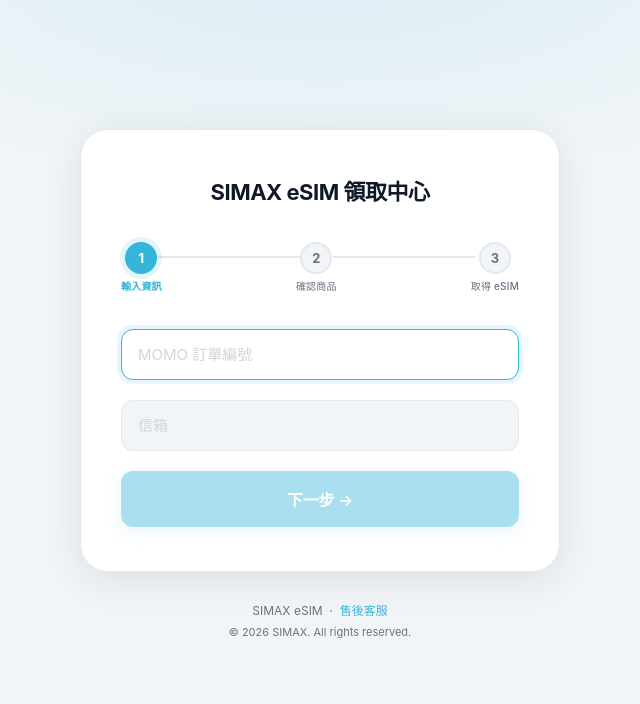
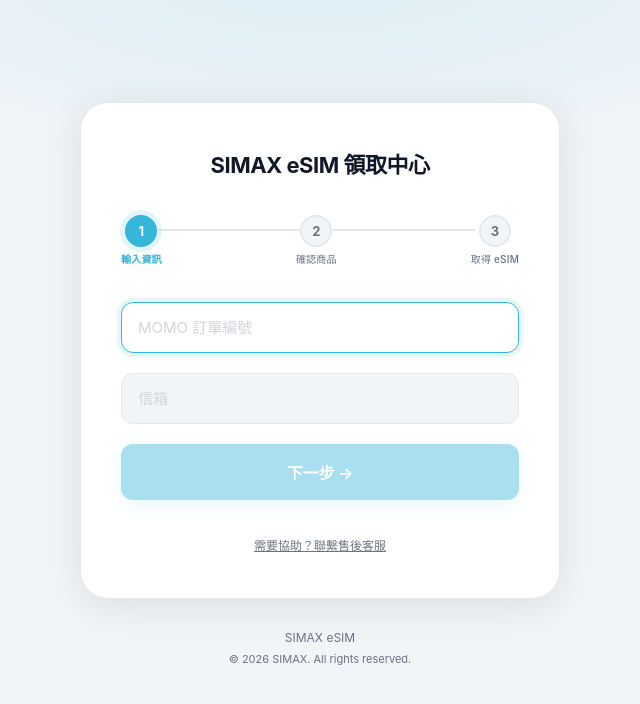
Before and after one commit to lemengsim/simax-claim-frontend, a Next.js app: page / in a window 1280 px wide. Shown: the top 704 px of the page, without its empty margins (320-960 px from the left). Built offline with nearby package versions, Linux system fonts and the light colour scheme.

Commit message:
v2.20.0 | 2026-05-15 | 所有步驟加客服連結；移除 Footer 客服按鈕

```diff
--- a/pages/index.js
+++ b/pages/index.js
@@ -1,7 +1,8 @@
 /**
  * 檔案：pages/index.js
- * 模組：SIMAX eSIM 領取中心前台（v2.19 — 二次領取多件展開修正）
+ * 模組：SIMAX eSIM 領取中心前台（v2.20 — 所有步驟顯示客服連結；移除 Footer 客服按鈕）
  *
+ * # v2.20.0 | 2026-05-15 | Step 1/2/3 統一顯示「需要協助？聯繫售後客服」；移除 Footer 客服按鈕
  * # v2.19.0 | 2026-05-15 | 二次領取：展開 JSON 陣列格式 qr_code_data，多件正確顯示 Step 2
  * # v2.18.0 | 2026-05-15 | 啟用碼/訂單編號改為點擊整列複製；移除複製按鈕
  * # v2.17.0 | 2026-05-15 | 二次領取：verify 回傳 existingItems 時跳過 PIN 直接顯示 QR；Step 3 加客服連結
@@ -601,6 +602,16 @@
                 }
               </button>
 
+              <div style={{ textAlign: 'center', marginTop: 14 }}>
+                <button
+                  type="button"
+                  onClick={() => { setShowCsModal(true); setCsCopied(false); }}
+                  style={{ background: 'none', border: 'none', padding: 0, color: 'var(--muted)', fontSize: 12, cursor: 'pointer', textDecoration: 'underline' }}
+                >
+                  需要協助？聯繫售後客服
+                </button>
+              </div>
+
             </form>
           )}
 
@@ -657,6 +668,16 @@
                 ← 回上一頁
               </button>
 
+              <div style={{ textAlign: 'center', marginTop: 14 }}>
+                <button
+                  type="button"
+                  onClick={() => { setShowCsModal(true); setCsCopied(false); }}
+                  style={{ background: 'none', border: 'none', padding: 0, color: 'var(--muted)', fontSize: 12, cursor: 'pointer', textDecoration: 'underline' }}
+                >
+                  需要協助？聯繫售後客服
+                </button>
+              </div>
+
             </form>
           )}
 
@@ -685,6 +706,15 @@
                   onClick={handleReset}
                 >
                   回首頁
+                </button>
+              </div>
+
+              <div style={{ textAlign: 'center', marginTop: 14 }}>
+                <button
+                  onClick={() => { setShowCsModal(true); setCsCopied(false); }}
+                  style={{ background: 'none', border: 'none', padding: 0, color: 'var(--muted)', fontSize: 12, cursor: 'pointer', textDecoration: 'underline' }}
+                >
+                  需要協助？聯繫售後客服
                 </button>
               </div>
             </div>
@@ -739,14 +769,7 @@
 
         {/* ── Footer ── */}
         <div className="footer">
-          SIMAX eSIM &nbsp;·&nbsp;{' '}
-          <button
-            onClick={() => { setShowCsModal(true); setCsCopied(false); }}
-            style={{ background: 'none', border: 'none', padding: 0, color: 'var(--brand)', fontWeight: 500, fontSize: 'inherit', cursor: 'pointer' }}
-          >
-            售後客服
-          </button>
-          <br />
+          SIMAX eSIM<br />
           <span style={{ fontSize: 11 }}>© {new Date().getFullYear()} SIMAX. All rights reserved.</span>
         </div>
 
```
